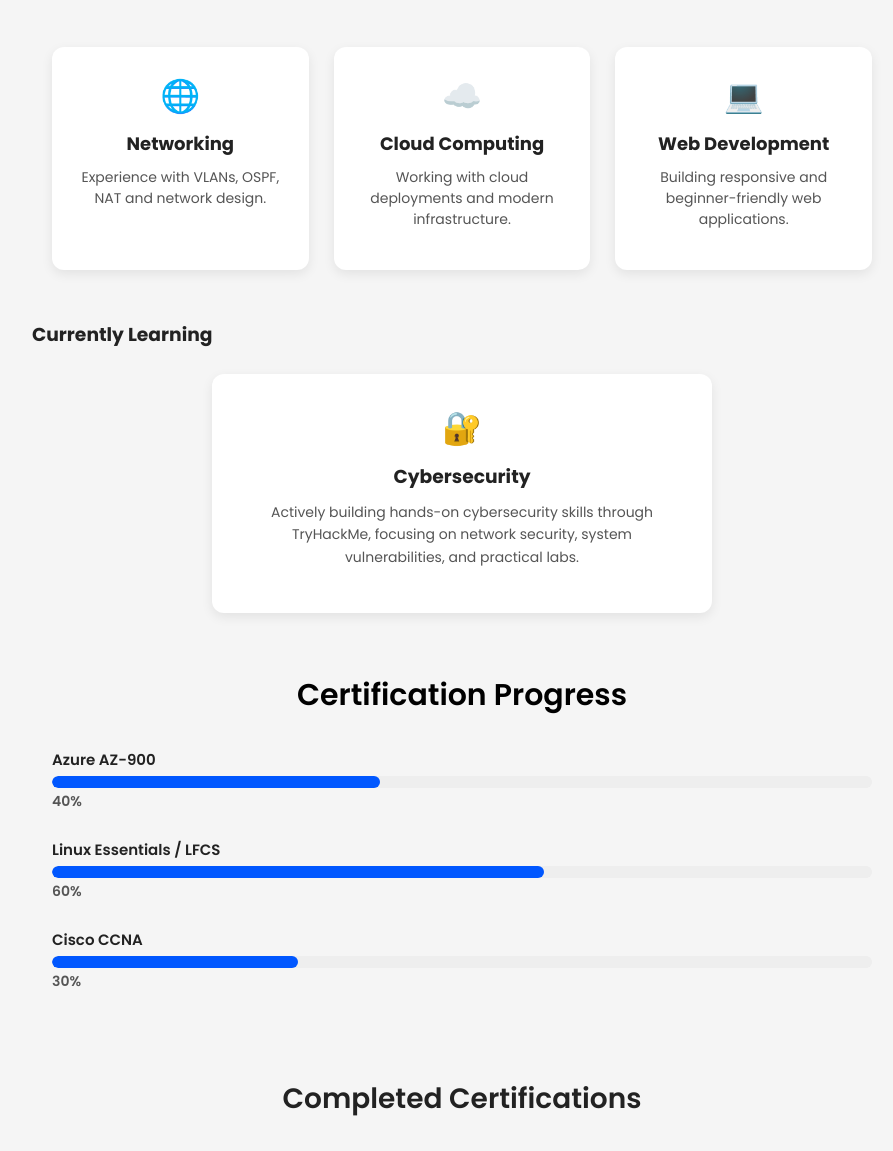
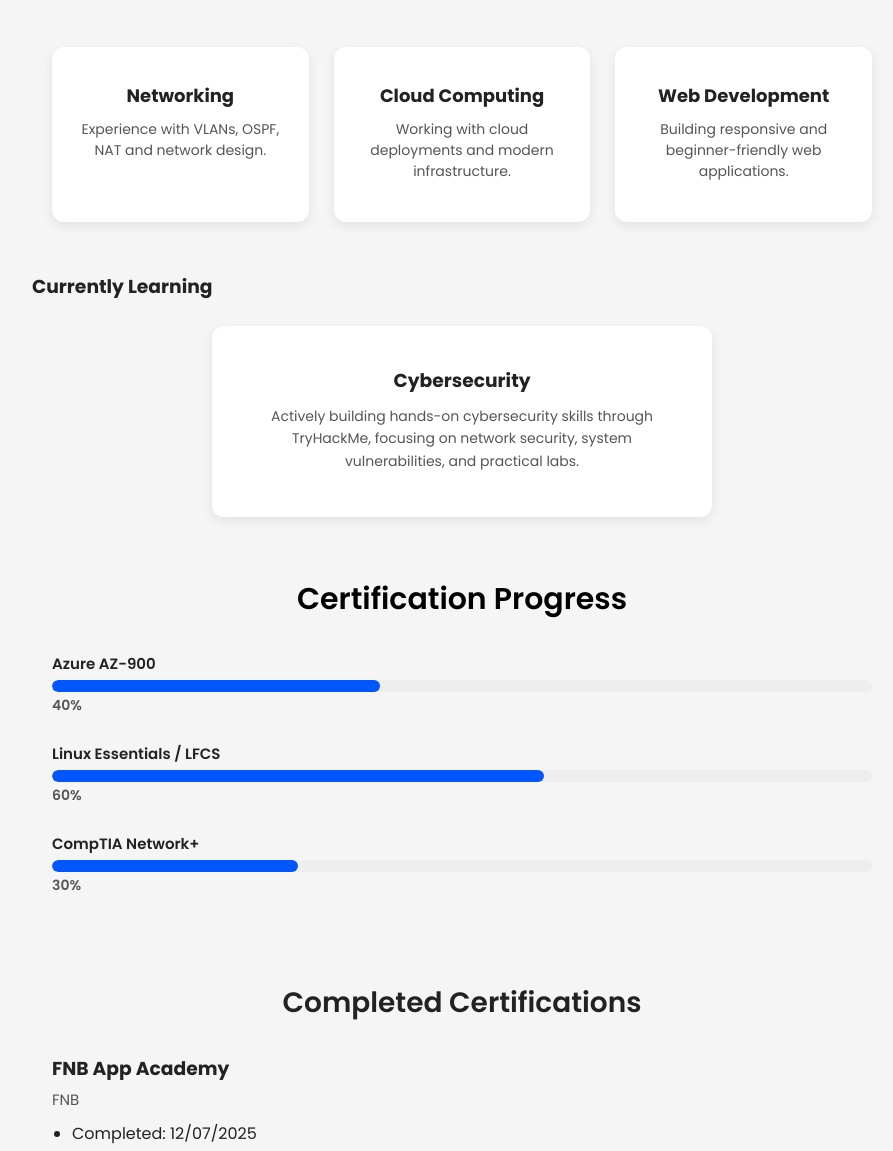
Before and after one commit to Moloko-machaka/Moloko-machaka.github.io, a plain HTML site: page about.html in a window 1280 px wide. Shown: the part 328-1479 px from the top of the page, without its empty margins (178-1071 px from the left). Drawn offline with Linux system fonts and the light colour scheme.

Commit message:
Update about.html

```diff
--- a/about.html
+++ b/about.html
@@ -52,19 +52,16 @@
 
   <div class="aboutskill-container">
     <div class="aboutskill-card">
-      <span class="icon">🌐</span>
       <h3>Networking</h3>
       <p>Experience with VLANs, OSPF, NAT and network design.</p>
     </div>
 
     <div class="aboutskill-card">
-      <span class="icon">☁️</span>
       <h3>Cloud Computing</h3>
       <p>Working with cloud deployments and modern infrastructure.</p>
     </div>
 
     <div class="aboutskill-card">
-      <span class="icon">💻</span>
       <h3>Web Development</h3>
       <p>Building responsive and beginner-friendly web applications.</p>
     </div>
@@ -75,7 +72,6 @@
 
   <div class="learning-container">
     <div class="learning-card">
-      <span class="icon">🔐</span>
       <h3>Cybersecurity</h3>
       <p>
         Actively building hands-on cybersecurity skills through TryHackMe,
@@ -105,7 +101,7 @@
     </div>
 
     <div class="cert-card">
-      <p>Cisco CCNA</p>
+      <p>CompTIA Network+</p>
       <div class="progress">
         <div class="progress-fill" style="width: 30%;"></div>
       </div>
@@ -156,6 +152,5 @@
           });
 </script>
 
-<!--<script src="script.js"></script>-->
 </body>
 </html>
```
